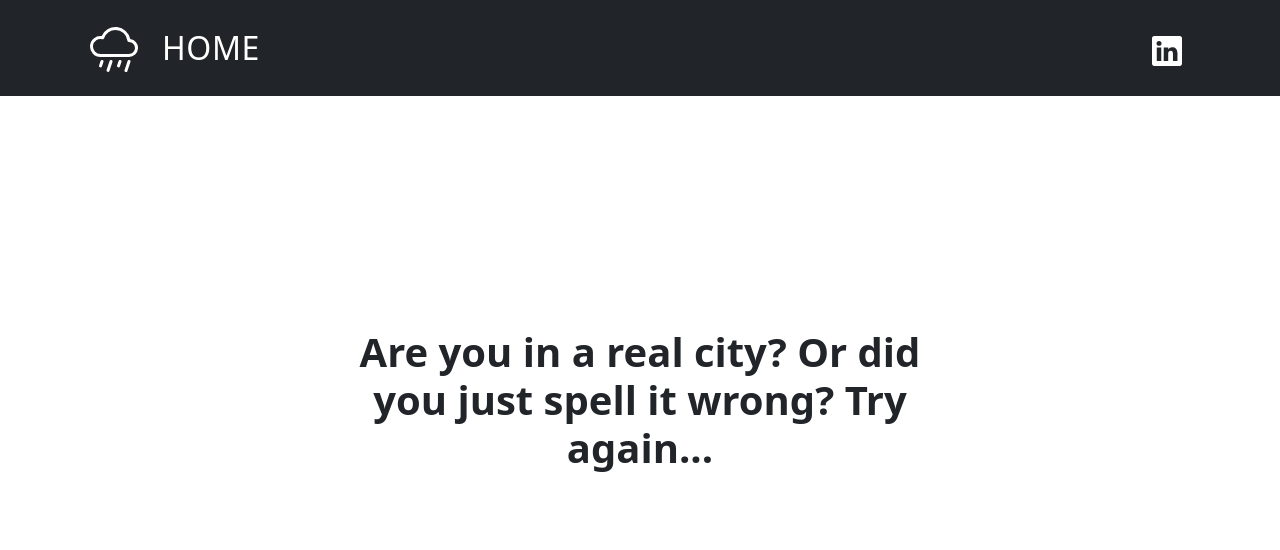
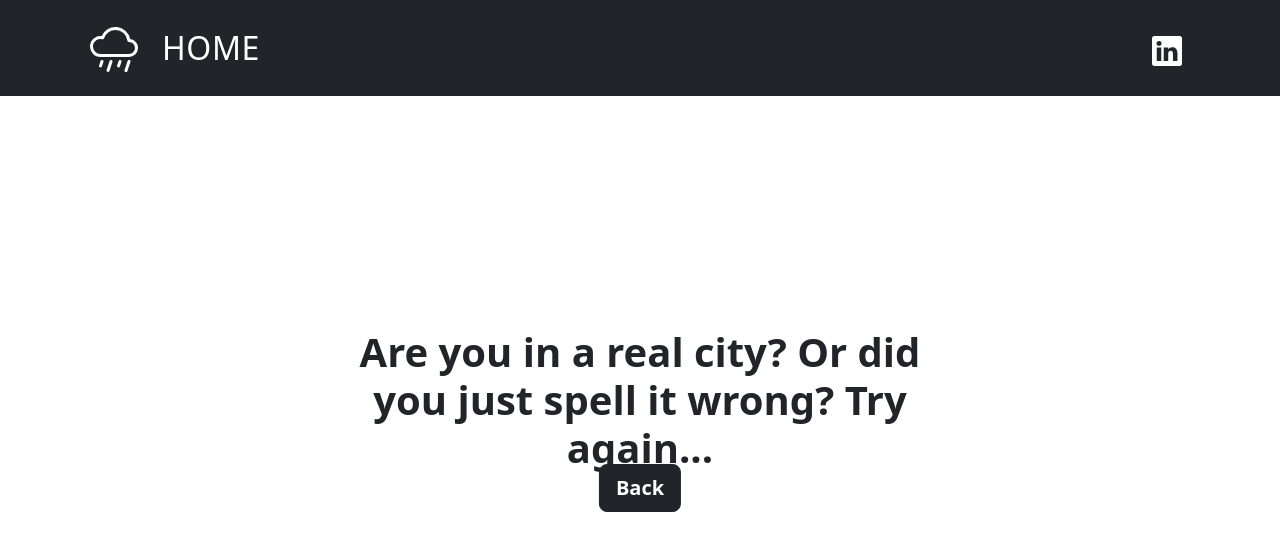
Before and after one commit to jamezharvey/what-to-wear, a React (Create React App) app: page /1 in a window 1280 px wide. Shown: the top 550 px of the page. Built offline with nearby package versions, Linux system fonts and the light colour scheme; no server answers.

Commit message:
more styling tweaks

```diff
--- a/src/App.css
+++ b/src/App.css
@@ -57,3 +57,12 @@ nav ul li {
   font-weight: bold;
   font-family: "Noto Sans Mono";
 }
+
+#button {
+  position: absolute;
+  top: 60%;
+  left: 50%;
+  transform: translate(-50%, -50%);
+  /*white text*/
+  font-weight: bold
+}
--- a/src/components/advice.js
+++ b/src/components/advice.js
@@ -26,6 +26,9 @@ const Advice = () => {
       <div className="d-flex justify-content-center">
         <h1 className="weather_condition" id="hello">Are you in a real city? Or did you just spell it wrong? Try again...</h1>
       </div>
+      <div className="text-center">
+                <a className="btn btn-dark btn-lg mt-2" href="/" role="button" id="button">Back</a>
+            </div>
     </>
   );
   }
@@ -34,6 +37,9 @@ const Advice = () => {
       <div className="d-flex justify-content-center">
         <h1 className="weather_condition" id="hello">{weather_condition[weather.condition.text].concat(temperature_clothing[(Math.round(weather.temp_c).toString())])}</h1>
       </div>
+      <div className="text-center">
+                <a className="btn btn-dark btn-lg mt-2" href="/" role="button" id="button">Back</a>
+            </div>
     </>
     );
 };
--- a/src/components/home.js
+++ b/src/components/home.js
@@ -30,7 +30,7 @@ const Home = () => {
             />
             </div>
             <div className="text-center">
-                <input className="btn btn-dark btn-lg mt-2" type="submit" value="Submit"/>
+                <input className="btn btn-dark btn-lg mt-3" type="submit" value="Submit"/>
             </div>
           </form>
         </div>
```
